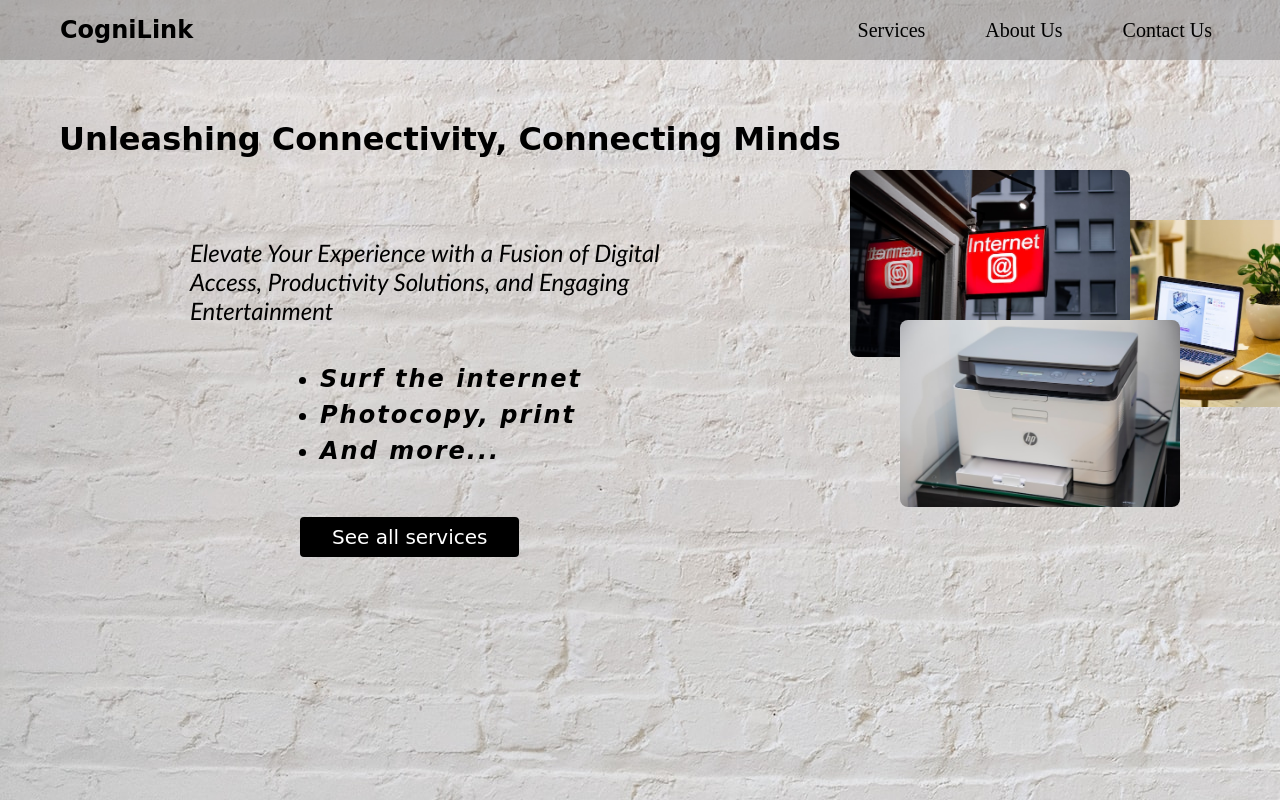
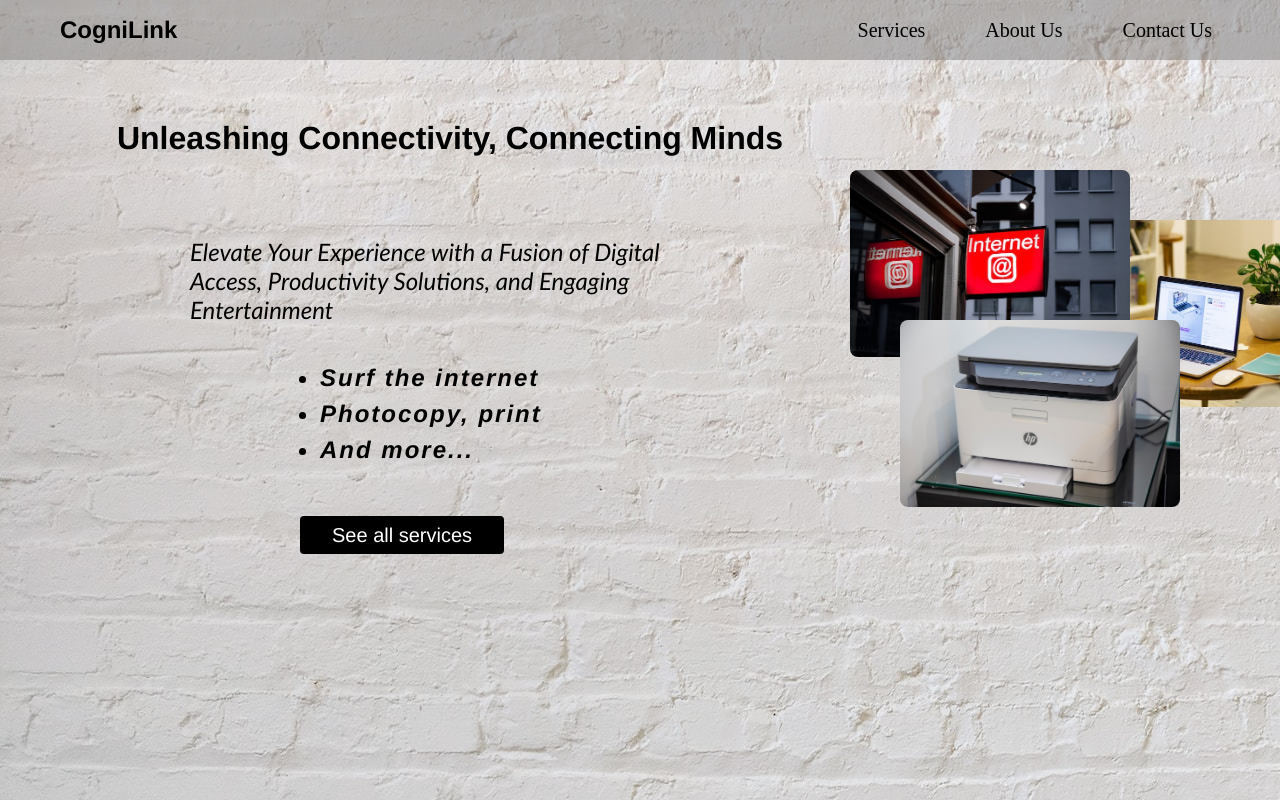
Before and after one commit to BulumkoJele/CogniLink, a plain HTML site: page index.html in a window 1280 px wide. Shown: the top 800 px of the page. Drawn offline with Linux system fonts and the light colour scheme.

Commit message:
working font

```diff
--- a/index.css
+++ b/index.css
@@ -15,7 +15,7 @@ header{
     background-color: rgba(129, 128, 128, 0.5);
 }
 .logo{
-    font-family: cursive;
+    font-family: 'Franklin Gothic Medium', 'Arial Narrow', Arial, sans-serif;
     font-weight: 600;
     font-size: 24px;
 }
@@ -36,7 +36,7 @@ main{
     padding: 0 50px;
 }
 h1{
-    font-family: cursive;
+    font-family: 'Franklin Gothic Medium', 'Arial Narrow', Arial, sans-serif;
     font-size: 32px;
     margin-bottom: 80px;
     text-align: center;
@@ -57,7 +57,7 @@ img{
 .text ul{
     margin-bottom: 60px;
     padding-left: 270px;
-    font-family: cursive;
+    font-family: 'Franklin Gothic Medium', 'Arial Narrow', Arial, sans-serif;
     font-weight: bold;
     font-size: 24px;
 }
@@ -76,7 +76,7 @@ img{
     background-color: black;
     padding: 8px 32px;
     font-size: 20px;
-    font-family: cursive;
+    font-family: 'Franklin Gothic Medium', 'Arial Narrow', Arial, sans-serif;
     border: none;
     border-radius: 4px;
 }
```
